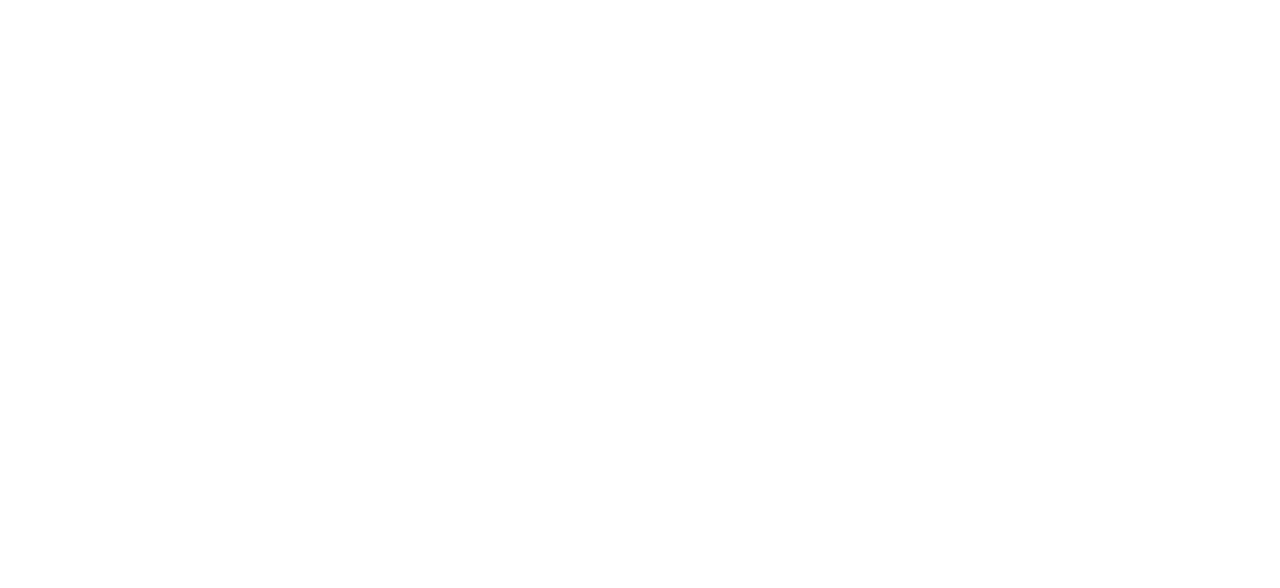
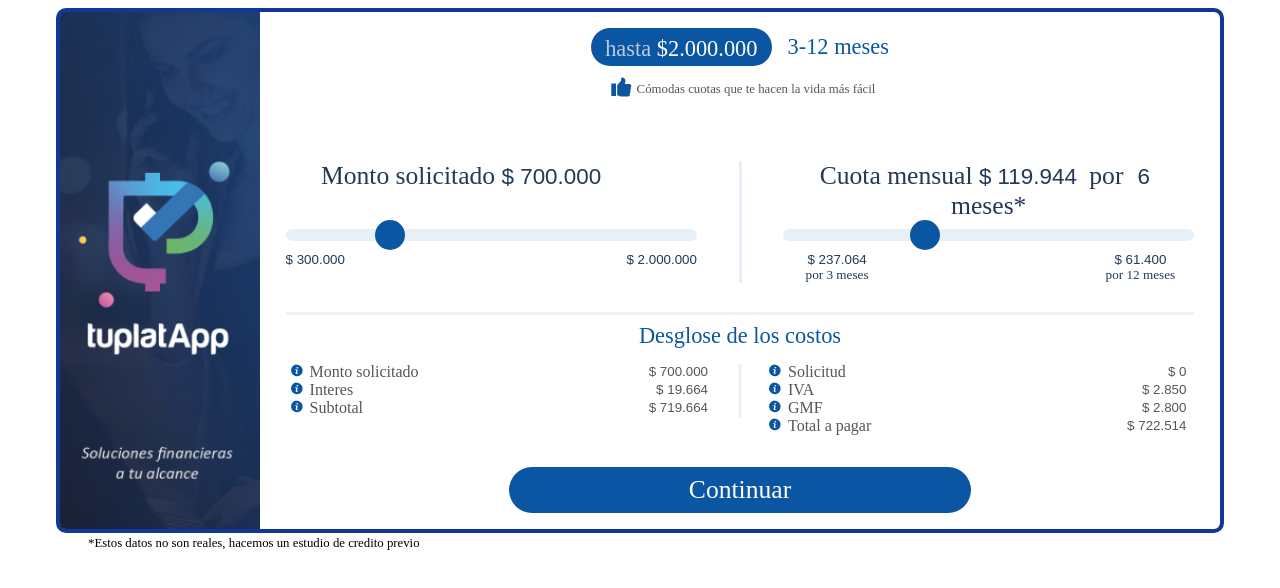
Before and after one commit to PaulMoro/tuPlataApp, a plain HTML site: page index.html in a window 1280 px wide. Drawn offline with Linux system fonts and the light colour scheme.

Commit message:
update to disign

```diff
--- a/index.html
+++ b/index.html
@@ -8,7 +8,7 @@
   <link rel="stylesheet" href="./styles.css">
 </head>
 <body>
-  <div id="test"></div>
+  <div id="tu-plata-app"></div>
   <script src="./index.js"></script>
   <script>
     let listNodos  = [...document.getElementsByClassName('rm-user-field-label')]
--- a/index.js
+++ b/index.js
@@ -1,6 +1,9 @@
 let blockElements = {
-  imageLink: 'https://tuplatapp.com/wp-content/uploads/2021/11/FaviconTPA-02.png',
+  imageBackgound: './back.png',
+  iconLike: './like.svg',
+  iconInfo: './info.svg',
   initTime: '3-12 meses',
+  titleHeader: 'Cómodas cuotas que te hacen la vida más fácil',
   valueMax: 2000000,
   valueMin: 300000,
   valueStep: 50000,
@@ -21,7 +24,7 @@ let blockElements = {
   taxes: 0.19,
   titleGMF: 'GMF',
   valueGMF: 0.004,
-  titleTotal: 'Total',
+  titleTotal: 'Total a pagar',
   titleContinue: 'Continuar',
   textCondition: '*Estos datos no son reales, hacemos un estudio de credito previo',
   linkContinue: '/register',
@@ -149,16 +152,23 @@ const initCalculator = (objectInit) => {
   elemetDOM.innerHTML = `
   <style>
   :root{
-    --principal-color: #0054a4;
+    --principal-color: #0B56A2;
     --secondary-color: #ddd;
     --border: #ebf2f5;
+    --border-color: #113899;
+    --background-input: #E8F0F7;
+    --text-blue: #0B56A2;
+    --text-blue-black: #233956;
+    --text-gray: #555656;
+    --text-gray-blue: #BCCAE2;
   }
   #tu-plata-app{
 
   }
   #tu-plata-app .calculator{
-    border: solid var(--secondary-color) 3px;
+    border: solid var(--border-color) 4px;
     border-radius: 10px;
+    padding: 0 0.6rem 0;
   }
 
   #tu-plata-app .calculator__container{
@@ -182,9 +192,9 @@ const initCalculator = (objectInit) => {
     border: 0;
     border-radius: 500px;
     width: 100%;
-    height: 1rem;
+    height: 0.72rem;
     outline: 0;
-    background-color: var(--secondary-color);
+    background-color: var(--background-input);
     -webkit-appearance: none;
     appearance: none;
   }
@@ -207,27 +217,20 @@ const initCalculator = (objectInit) => {
     appearance: none;
   }
 
+  #tu-plata-app .calculator-image{
+    display: none;
+    background-image: url(${objectInit.imageBackgound});
+    background-position: center;
+    background-repeat: no-repeat;
+    background-size: 110%;
+  }
+
   #tu-plata-app .calculator-header{
     padding-top: 1rem;
-    padding-bottom: 0.5rem;
+    padding-bottom: 2rem;
     display: flex;
     align-items: center;
     justify-content: center;
-  }
-
-  #tu-plata-app .calculator-header .calculator-header__logo{
-    width: 30%;
-    max-width: 5rem;
-    max-height: 9rem;
-  }
-
-  #tu-plata-app .calculator-header .calculator-header__logo img{
-      max-width: 100%;
-      max-height: 4rem;
-      border: none;
-      border-radius: 0;
-      -webkit-box-shadow: none;
-      box-shadow: none;
   }
 
   #tu-plata-app .calculator-header .calculator-header__data{
@@ -241,7 +244,7 @@ const initCalculator = (objectInit) => {
     display: flex;
     align-items: center;
     justify-content: center;
-    padding: 0 0 0.5rem 0;
+    padding: 0 0 1rem 0;
     flex-wrap: wrap;
   }
 
@@ -249,26 +252,48 @@ const initCalculator = (objectInit) => {
     border-radius: 1.5em;
     padding: 0.5rem 0.875rem 0.25rem;
     text-align: center;
-    font-size: 0.9rem;
+    font-size: 1.4rem;
     color: white;
     background-color: var(--principal-color);
   }
 
+  #tu-plata-app .calculator-header .calculator-header__data .header__value span{
+    color: var(--text-gray-blue);
+  }
+
   #tu-plata-app .calculator-header .calculator-header__data .calculator-header__time{
     margin: 0;
-    padding: 0 0 0 0.5rem;
+    padding: 0 0 0 1rem;
+    font-size: 1.4rem;
     text-align: center;
+    color: var(--text-blue);
   }
 
   #tu-plata-app .calculator-header .calculator-header__sentence{
     margin: 0;
+    padding: 0 0 0 2rem;
+    position: relative;
     font-size: 0.8rem;
     text-align: center;
+    color: var(--text-gray);
+  }
+
+  #tu-plata-app .calculator-header .calculator-header__sentence::before{
+    content: '';
+    width: 2rem;
+    height: 1.9rem;
+    position: absolute;
+    left: -0.6rem;
+    top: 0;
+    transform: translate(50%, -5px);
+    background-image: url(${objectInit.iconLike});
+    background-repeat: no-repeat;
   }
 
   #tu-plata-app .calculator-body{
-    border-bottom: 1px solid var(--border);
-    border-top: 2px solid var(--border);
+    border-bottom: 3px solid var(--border);
+    border-top: 3px solid var(--border);
+    padding: 0 0 1.8rem;
   }
 
   #tu-plata-app .calculator-body__method{
@@ -280,17 +305,23 @@ const initCalculator = (objectInit) => {
   }
 
   #tu-plata-app .calculator-body .calculator-body__method .calculator-body__features-title{
+    font-size: 1.6rem; /**/
+    color: var(--text-blue-black);
   }
 
   #tu-plata-app .calculator-body .calculator-body__method .calculator-body__features-title--value{
     padding: 0 0 0 0;
+    max-width: 10rem; /**/
+    font-size: 1.4rem; /**/
+    color: var(--text-blue-black);
   }
 
   #tu-plata-app .calculator-body .calculator-body__method .calculator-body__features-title--value#value-to-paid{
+    max-width: 6.5rem;/**/
   }
 
   #tu-plata-app .calculator-body .calculator-body__method .calculator-body__features-title--value#month{
-   width: 1.5rem;
+   width: 1.75rem; /**/
    text-align: center !important;
   }
 
@@ -312,11 +343,20 @@ const initCalculator = (objectInit) => {
 
   #tu-plata-app .calculator-body .calculator-body__method .calculator-body__value--share span{
     font-size: 0.825rem;
+    color: var(--text-blue-black);
   }
 
   #tu-plata-app .calculator-body .calculator-body__method div.calculator-body__value--share input[type='text']{
-    padding-top: 0;
+    padding-top: 0.2rem;
+    padding-bottom: 0;
     text-align: center !important;
+    color: var(--text-blue-black);
+  }
+
+  #tu-plata-app .calculator-body .calculator-body__method div.calculator-body__value--money input[type='text']{
+    padding-top: 0.2rem;
+    padding-bottom: 1rem;
+    color: var(--text-blue-black);
   }
 
   #tu-plata-app .calculator-body .calculator-body__method .calculator-body__value p,
@@ -334,12 +374,20 @@ const initCalculator = (objectInit) => {
 
   #tu-plata-app .calculator-footer .calculator-footer__title{
     padding: 0 0 0.875rem;
+    font-size: 1.4rem;
     text-align: center;
+    color: var(--text-blue);
   }
 
   #tu-plata-app .calculator-footer .calculator-footer__amount{
     display: flex;
     flex-direction: column;
+    color: var(--text-gray);
+  }
+
+  #tu-plata-app .calculator-footer .calculator-footer__amount input[type="text"]{
+    text-align: end;
+    color: var(--text-gray);
   }
 
   #tu-plata-app .calculator-footer .calculator-footer__amount > ul{
@@ -354,6 +402,20 @@ const initCalculator = (objectInit) => {
   }
 
   #tu-plata-app .calculator-footer .calculator-footer__amount .calculator-footer__amount--title{
+    padding: 0 0 0 1rem;
+    position: relative;
+  }
+
+  #tu-plata-app .calculator-footer .calculator-footer__amount .calculator-footer__amount--title::before{
+    content: '';
+    width: 13px;
+    height: 13px;
+    position: absolute;
+    left: -0.6rem;
+    top: 0;
+    transform: translate(50%, 1px);
+    background-image: url(${objectInit.iconInfo});
+    background-repeat: no-repeat;
   }
 
   #tu-plata-app .calculator-footer .calculator-footer__amount .calculator-footer__amount--total{
@@ -367,32 +429,52 @@ const initCalculator = (objectInit) => {
 
   #tu-plata-app .calculator-footer .calculator-footer__amount .calculator-footer__amount--total p{
     width: 100%;
+    padding: 0 0 0 1rem;
+    position: relative;
     display: flex;
     justify-content: space-between;
   }
 
+  #tu-plata-app .calculator-footer .calculator-footer__amount .calculator-footer__amount--total p::before{
+    content: '';
+    width: 13px;
+    height: 13px;
+    position: absolute;
+    left: -0.6rem;
+    top: 0;
+    transform: translate(50%, 1px);
+    background-image: url(${objectInit.iconInfo});
+    background-repeat: no-repeat;
+  }
+
   #tu-plata-app .calculator-footer .calculator-footer__continue{
+    margin: 1rem 0 0;
     display: flex;
     justify-content: center;
   }
 
   #tu-plata-app .calculator-footer .calculator-footer__continue a{
+    border-radius: 30px;
+    padding: 0.5rem;
+    min-width: 50%;
     display: block;
-    padding: 1rem 0.5rem;
-    border-radius: 5px;
     background-color: var(--principal-color);
-    width: fit-content;
-    color: var(--secondary-color);
+    color: #FFF;
     text-decoration: none;
+    text-align: center;
+    font-size: 1.6rem;
   }
   @media (min-width: 680px) {
     #tu-plata-app .calculator{
+      padding: 0 1.6rem 0;
       display: grid;
-      grid-template-columns: 3fr 8fr;
-      grid-template-rows: 1fr 1fr;
+      grid-template-columns: auto;
+      grid-template-rows: auto auto auto;
     }
 
-    #test .calculator-header{
+    #tu-plata-app .calculator-header{
+      border-bottom: 3px solid var(--border);
+      padding-bottom: 4rem;
       grid-column: 1 / 2;
       grid-row: 1 / 2;
     }
@@ -402,31 +484,52 @@ const initCalculator = (objectInit) => {
       display: flex;
       flex-direction: column;
       justify-content: center;
-      border-left: 2px solid var(--secondary-color);
-      grid-column: 2 / 3;
-      grid-row: 1 / 2;
+      grid-column: 1 / 2;
+      grid-row: 2 / 3;
     }
 
     #tu-plata-app .calculator-footer{
-      border-top: 1px solid var(--secondary-color);
-      grid-column: 1 / 3;
-      grid-row: 2 / 3;
+      border-top: 3px solid var(--border);
+      grid-column: 1 / 2;
+      grid-row: 3 / 4;
     }
 
     #tu-plata-app .calculator-footer .calculator-footer__amount{
       display: grid;
-      grid-template-columns: auto auto;
+      grid-template-columns: 50% 50%;
       grid-template-rows: auto auto;
     }
 
     #tu-plata-app .calculator-footer .calculator-footer__amount > ul:first-of-type{
       grid-column: 1/2;
       grid-row: 1/3;
+      position: relative;
+    }
+
+    #tu-plata-app .calculator-footer .calculator-footer__amount > ul:first-of-type input[type="text"]{
+      padding: 0 2rem 0 0;
     }
 
     #tu-plata-app .calculator-footer .calculator-footer__amount > ul:last-of-type{
       grid-column: 2/3;
       grid-row: 1/2;
+      padding: 0 0 0 2rem;
+      position: relative;
+    }
+
+    #tu-plata-app .calculator-footer .calculator-footer__amount > ul:last-of-type::after{
+      content: '';
+      width: 3px;
+      height: 100%;
+      position: absolute;
+      left: 0;
+      top: 0;
+      transform: translate(-50%, 1px);
+      background-color: var(--border);
+    }
+
+    #tu-plata-app .calculator-footer .calculator-footer__amount .calculator-footer__amount--total{
+      padding: 0 0 0 2rem;
     }
 
     #tu-plata-app .calculator-footer .calculator-footer__amount > div{
@@ -442,28 +545,71 @@ const initCalculator = (objectInit) => {
     #tu-plata-app {
       padding: 0 3rem;
     }
+
+    #tu-plata-app .calculator{
+      padding: 0;
+      display: grid;
+      grid-template-columns: 200px 3fr 8fr;
+      grid-template-rows: auto auto auto;
+    }
+
+    #tu-plata-app .calculator-image{
+      border-top-left-radius: 5px;
+      border-bottom-left-radius: 5px;
+      display: block;
+      grid-column: 1 / 2;
+      grid-row: 1 / 4;
+    }
+
+    #tu-plata-app .calculator-header{
+      grid-column: 2 / 4;
+      grid-row: 1 / 2;
+      border: none;
+    }
+
+    #tu-plata-app .calculator-body{
+      grid-column: 2 / 4;
+      grid-row: 2 / 3;
+      flex-direction: row;
+      padding: 0 1.6rem 1.8rem;
+    }
+
+    #tu-plata-app .calculator-body__method.money{
+      padding: 0 2.6rem 0 0;
+      justify-content: space-between;
+    }
+
+    #tu-plata-app .calculator-body__method.share{
+      border-left: 3px solid var(--background-input);
+      padding: 0 0 0 2.6rem;
+    }
+
+    #tu-plata-app .calculator-footer{
+      margin: 0 1.6rem 0;
+      border-top: 3px solid var(--border);
+      grid-column: 2 / 4;
+      grid-row: 3 / 4;
+    }
   }
   @media (min-width: 1200px) {
-    #tu-plata-app {
+  /*   #tu-plata-app {
       padding: 0;
-    }
+    } */
   }
   </style>
      <div class="calculator">
+        <div class="calculator-image"></div>
         <div class="calculator-header calculator__container">
-            <div class="calculator-header__logo">
-                <img src="${objectInit.imageLink}" alt="">
-            </div>
             <div class="calculator-header__data">
                 <div>
                     <div class="header__value">
-                      <sup>hasta</sup>$ ${formatNumber(objectInit.valueMax)}
+                      <span>hasta</span> $${formatNumber(objectInit.valueMax)}
                     </div>
                     <p class="calculator-header__time">
                       ${objectInit.initTime}
                     </p>
                 </div>
-                <p class="calculator-header__sentence">Crédito en cómodas cuotas mensuales</p>
+                <p class="calculator-header__sentence"> ${objectInit.titleHeader}</p>
             </div>
         </div>
 
@@ -478,13 +624,15 @@ const initCalculator = (objectInit) => {
                     <label for="value-request" hidden>Valor que solicita</label>
                     <input type="text" id="value-request" name="value-request" class="calculator-body__features-title--value" id='value-request' value="$ ${formatNumber(objectInit.valueInit)}" readonly>
                 </p>
+                <div style="width: 100%;">
                   <div class="calculator-body__input">
                       <label for="value-modificator" hidden>Valor a solicitar</label>
                       <input type="range" class="input__bar" id="value-modifier-money" name="value-modificator" min="${objectInit.valueMin}" max="${objectInit.valueMax}" value="${objectInit.valueInit}" step="${objectInit.valueStep}">
                   </div>
-                <div class="calculator-body__value">
+                  <div class="calculator-body__value calculator-body__value--money">
                       <input type="text" class="calculator-body__value--left" value="$ ${formatNumber(objectInit.valueMin)}">
                       <input type="text" class="calculator-body__value--rigth"  value="$ ${formatNumber(objectInit.valueMax)}">
+                  </div>
                 </div>
             </div>
 
@@ -492,10 +640,10 @@ const initCalculator = (objectInit) => {
 
             <div class="calculator-body__method share">
                 <p class="calculator-body__features-title">
-                    Cuota mensual de
+                    Cuota mensual
                     <label for="value-to-paid" hidden>Valor de cuota</label>
                     <input type="text" id="value-to-paid" name="value-to-paid" class="calculator-body__features-title--value" value="$ ${ formatNumber( seachIntere(objectInit.valueInit, objectInit.interesForMounth, objectInit.timeInit))}" readonly>
-                     </br> por
+                     por
                     <label for="month" hidden>Cantidad de meses</label>
                     <input
                       type="text"
@@ -511,12 +659,12 @@ const initCalculator = (objectInit) => {
                     <input type="range" class="input__bar" id="value-modifier-share" name="value-modifier-share" min="${objectInit.timeMin}" max="${objectInit.timeMax}" value="${objectInit.timeInit}" step="1">
                 </div>
                 <div class="calculator-body__value calculator-body__value--share">
-                    <span>por 3 meses</span>
-                    <span>por 12 meses</span>
                   <label for="paid-first" hidden>Cantidad por tres meses</label>
                   <input type="text" id="paid-first" name="paid-first" class="calculator-body__value--rigth" value="$ ${ formatNumber( seachIntere(objectInit.valueInit, objectInit.interesForMounth, objectInit.timeMin))}" readonly>
                   <label for="paid-last" hidden>Cantidad por doce meses</label>
                   <input type="text" id="paid-last" name="paid-last" class="calculator-body__value--left" value="$ ${formatNumber( seachIntere(objectInit.valueInit, objectInit.interesForMounth, objectInit.timeMax))}" readonly>
+                  <span>por 3 meses</span>
+                  <span>por 12 meses</span>
                 </div>
             </div>
         </div>
@@ -621,7 +769,7 @@ const initCalculator = (objectInit) => {
             </div>
         </div>
     </div>
-    <span style="font-size: 0.8rem;">${objectInit.textCondition}</span>`
+    <span style="padding: 0 0 0 2rem;font-size: 0.8rem;">${objectInit.textCondition}</span>`
   changeToRequest()
   changeMonth(objectInit.valueInit)
 }
```
Also changed, not shown: back.png (added), info.svg (added), like.svg (added), 1 other file. Lines whose indentation alone changed are shown as unchanged.
